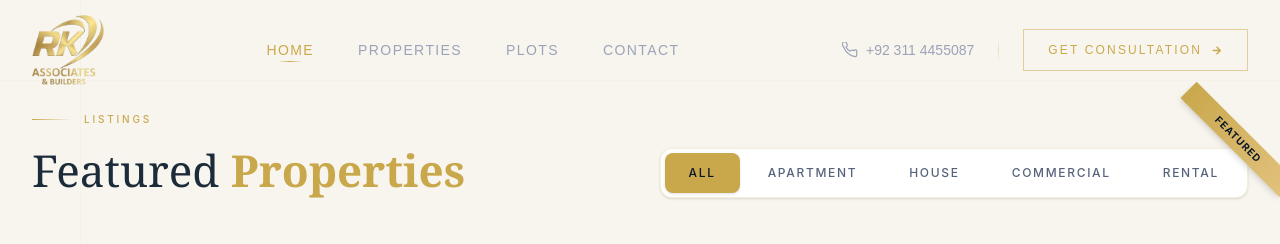
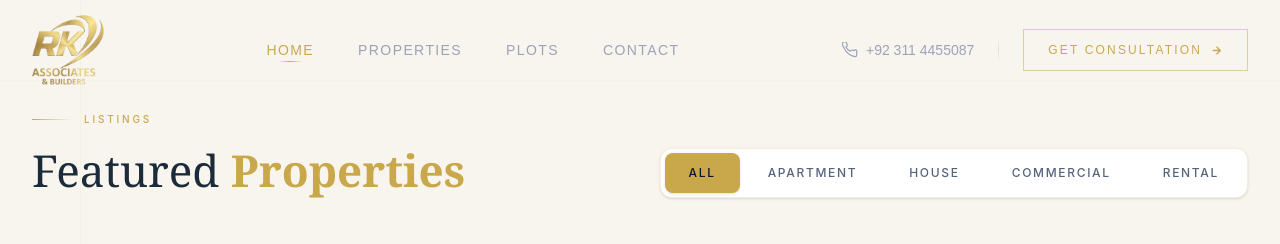
Before and after one commit to Codewithawais-byte/rk-associates, a React (Vite) app: page /properties in a window 1280 px wide. Shown: the top 244 px of the page. Built offline with nearby package versions, Linux system fonts and the light colour scheme; grey boxes are pictures that could not be loaded.

Commit message:
featured tag remove

```diff
--- a/src/components/Property.jsx
+++ b/src/components/Property.jsx
@@ -25,7 +25,6 @@ const LISTINGS = [
     area: "500 sq yd",
     tag: "For Sale",
     img: "https://images.unsplash.com/photo-1600585154340-be6161a56a0c?w=600&q=80",
-    featured: true,
   },
   {
     title: "Bahria Sky Tower",
@@ -148,13 +147,6 @@ export default function PropertySection() {
                   onMouseEnter={() => setHovered(title)}
                   onMouseLeave={() => setHovered(null)}
                 >
-                  {/* Featured Ribbon */}
-                  {featured && (
-                    <div className="absolute top-4 right-[-28px] bg-gradient-to-r from-[#C9A84C] to-[#E2C27D] text-[#0B1628] text-[10px] font-bold tracking-widest uppercase px-10 py-1 rotate-45 z-10 shadow-md">
-                      Featured
-                    </div>
-                  )}
-
                   {/* Image Container */}
                   <div className="relative h-[210px] overflow-hidden">
                     <img
```
